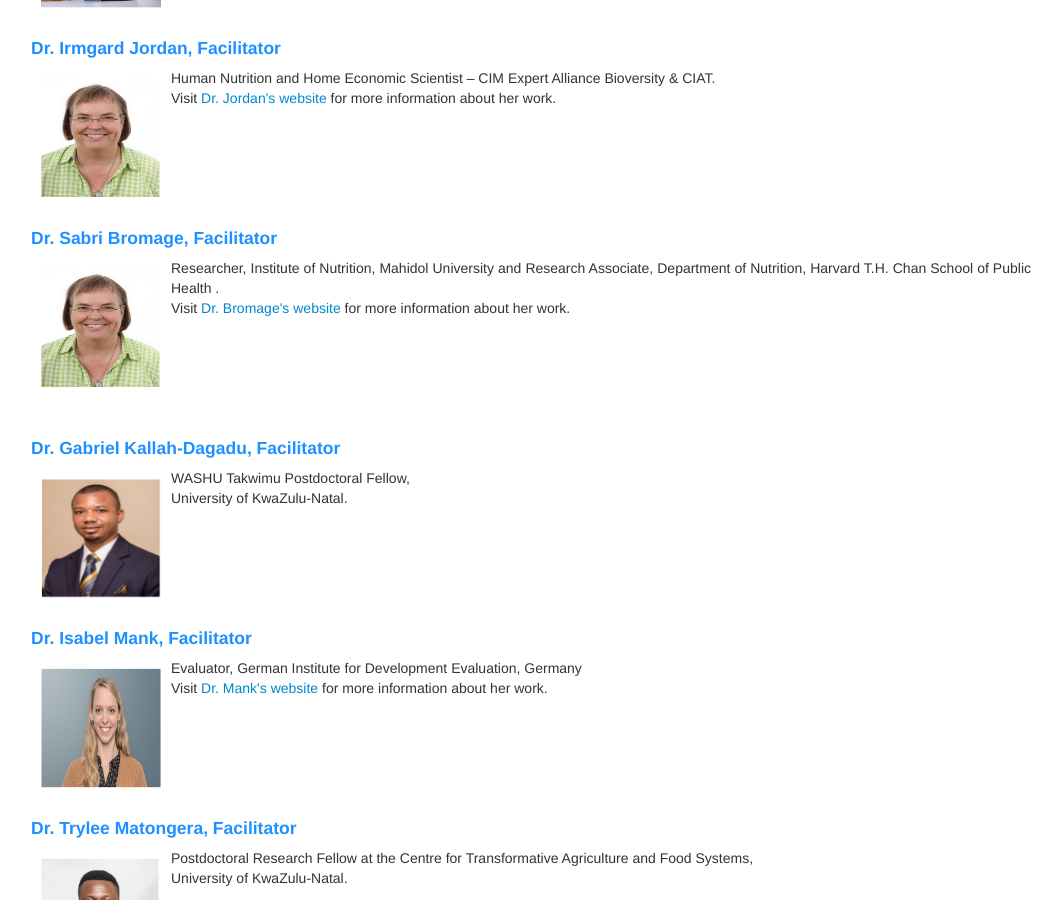
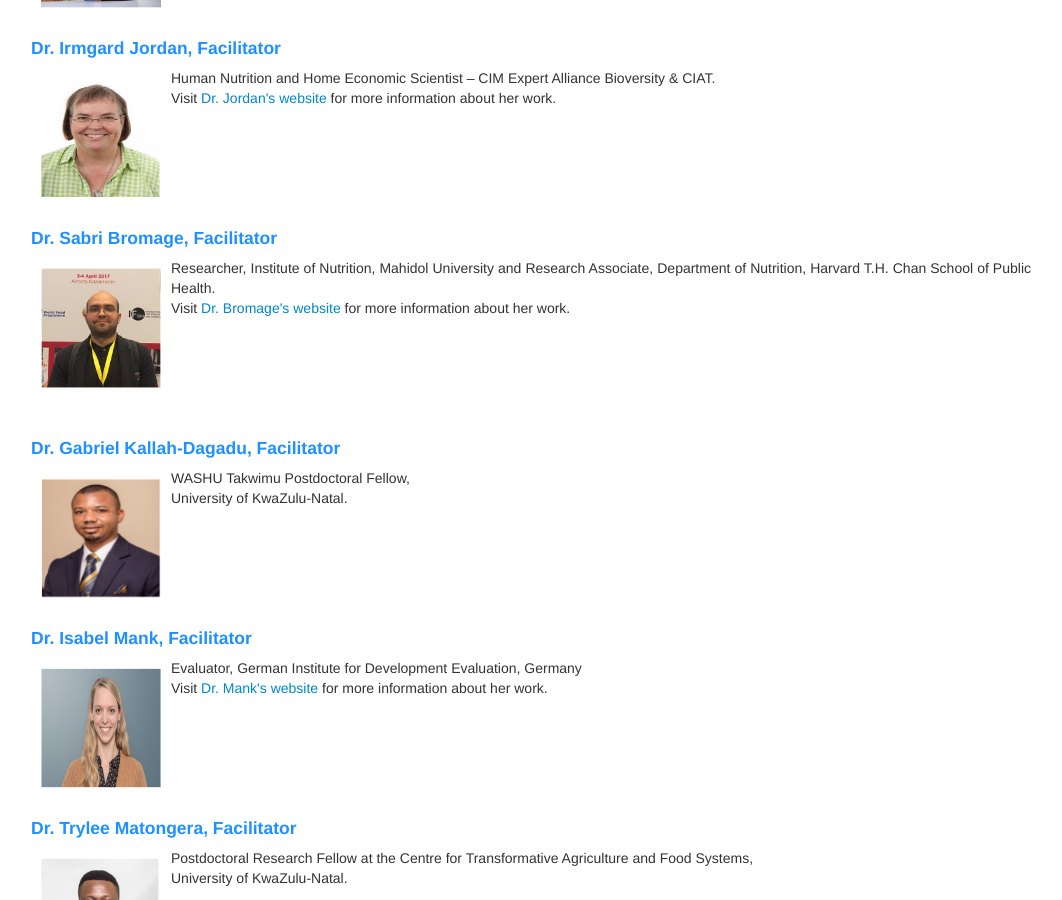
Before and after one commit to ccfscourseukzn/ccfscourseukzn.github.io, a Jekyll site: the page built from pages/facilitator.md, in a window 1280 px wide and 900 px high, scrolled down 2344 px. Shown: the whole window, without its empty margins (109-1171 px from the left). Built offline with Jekyll 4.4.1, drawn with Linux system fonts in a browser that asks for light colours.

Commit message:
Update facilitator.md

```diff
--- a/pages/facilitator.md
+++ b/pages/facilitator.md
@@ -62,8 +62,8 @@ Email: <a href="mailto:barteit@uni-heidelberg.de">barteit@uni-heidelberg.de</a>
 <br>
 <br>
 <h4 style="color:DodgerBlue;"> Dr. Sabri Bromage, Facilitator </h4>
-<p align="justify"> <img src="../figures/Jordan.jpg" alt="Sabri" style="float:left; width:120px; height:120px;padding: 10px;"><span style="vertical-align:bottom"> Researcher, Institute of Nutrition, Mahidol University and
-Research Associate, Department of Nutrition, Harvard T.H. Chan School of Public Health . </span> <br> Visit <a href="https://scholar.harvard.edu/sabri"><span style="text-align:center">Dr. Bromage's website</span></a> for more information about her work. </p> <br>
+<p align="justify"> <img src="../figures/Sabri.png" alt="Sabri" style="float:left; width:120px; height:120px;padding: 10px;"><span style="vertical-align:bottom"> Researcher, Institute of Nutrition, Mahidol University and
+Research Associate, Department of Nutrition, Harvard T.H. Chan School of Public Health. </span> <br> Visit <a href="https://scholar.harvard.edu/sabri"><span style="text-align:center">Dr. Bromage's website</span></a> for more information about her work. </p> <br>
 <br>
 <br>
 <br>
```
